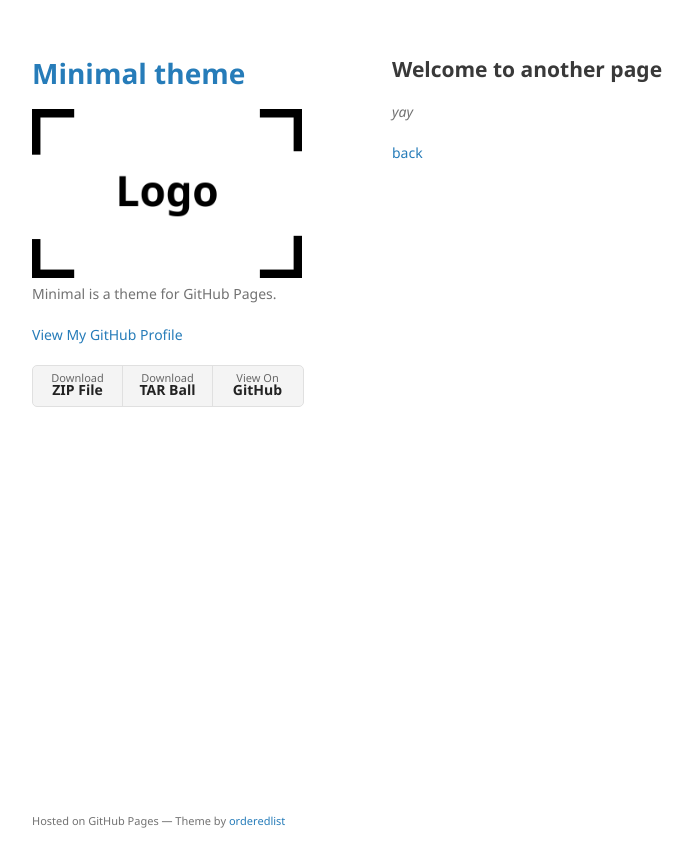
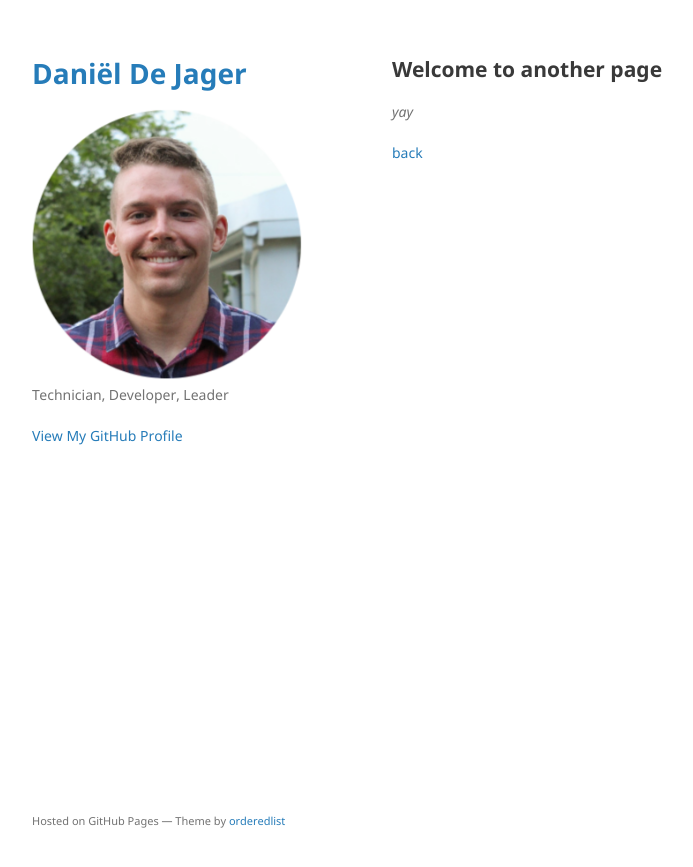
Before and after one commit to TenHunt/tenhunt.github.io, a Jekyll site: the page built from another-page.md, in a window 1280 px wide. Shown: the top 867 px of the page, without its empty margins (178-871 px from the left). Built offline with Jekyll 4.4.1, drawn with Linux system fonts in a browser that asks for light colours; our own code applies the rules of GitHub Pages for plain Markdown files.

Commit message:
Customized title and logo
First attempt at changes, edited some basic settings with the title and logo

```diff
--- a/_config.yml
+++ b/_config.yml
@@ -1,6 +1,6 @@
-title: Minimal theme
+title: Daniël De Jager
 logo: /assets/img/logo.png
-description: Minimal is a theme for GitHub Pages.
-show_downloads: true
+description: Technician, Developer, Leader
+show_downloads: false
 google_analytics:
 theme: jekyll-theme-minimal
```
Also changed, not shown: assets/img/logo.png.
